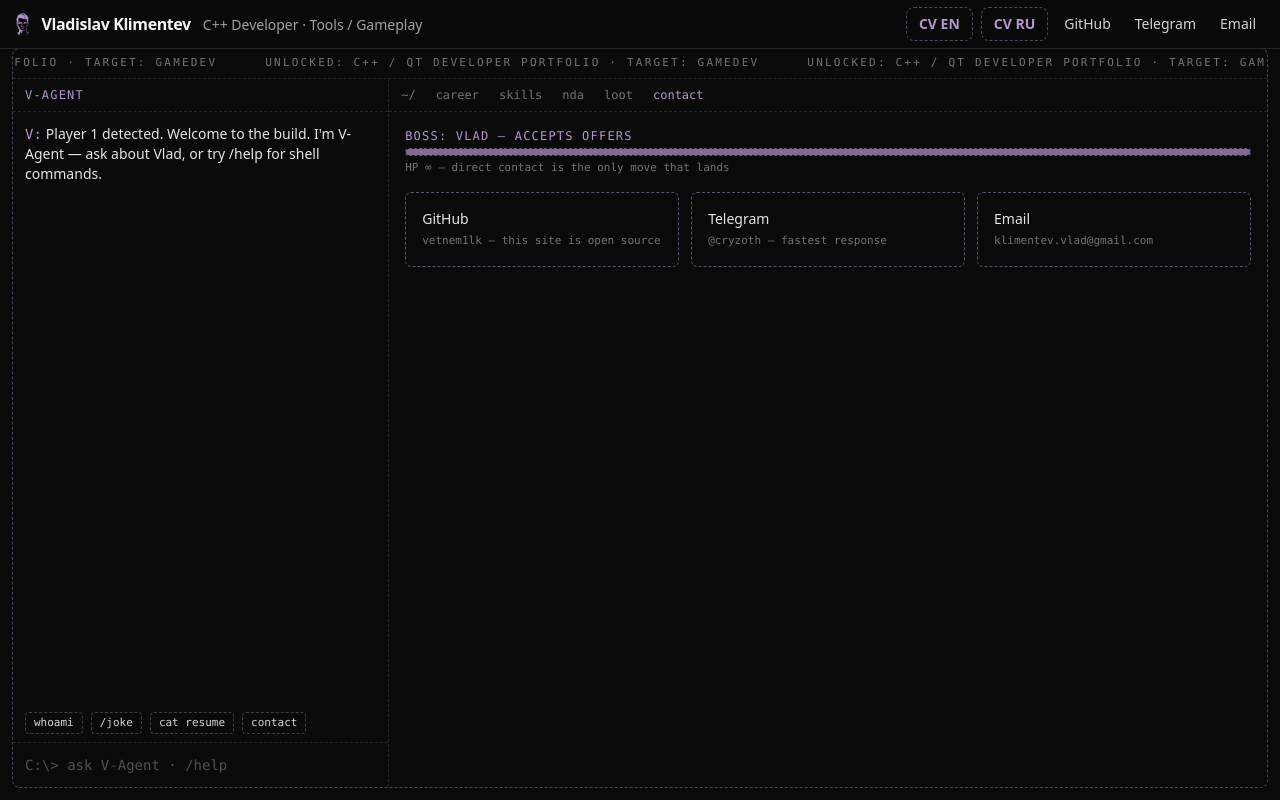
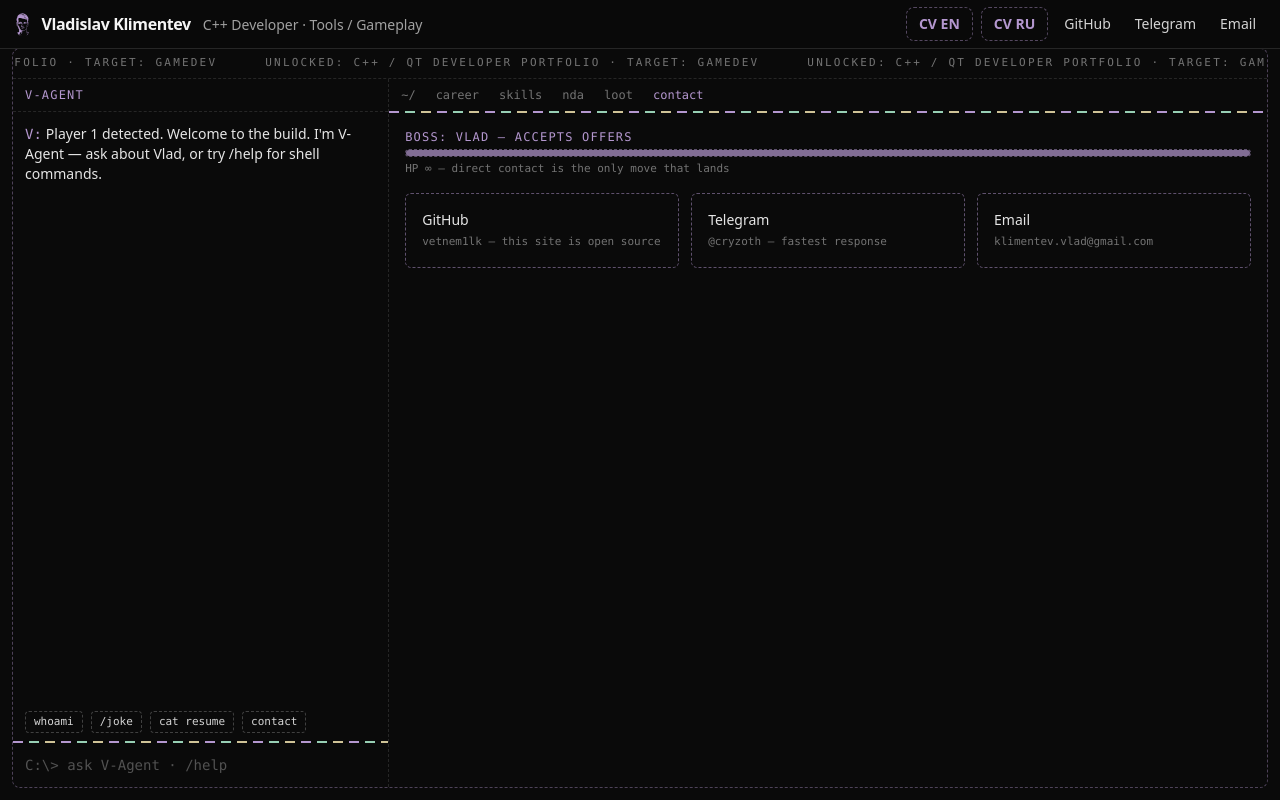
Before and after one commit to vetnem1lk/me.cryzothic.tech, a React (Vite) app: page /contact in a window 1280 px wide. Built offline with nearby package versions, Linux system fonts and the light colour scheme.

Commit message:
feat: thin standard scrollbars and tri-color dashed separators

```diff
--- a/src/components/board/Board.tsx
+++ b/src/components/board/Board.tsx
@@ -39,6 +39,7 @@ export default function Board() {
         <Marquee />
         <div className="min-h-0 flex-1 md:grid md:grid-cols-[minmax(320px,30%)_minmax(0,1fr)] md:grid-rows-[minmax(0,1fr)]">
           <VaiShell mobileOpen={sheetOpen} onMobileClose={() => setSheetOpen(false)} />
+          <div aria-hidden className="sep-tri md:hidden" />
           <Stage />
         </div>
       </div>
--- a/src/components/board/Stage.tsx
+++ b/src/components/board/Stage.tsx
@@ -35,7 +35,7 @@ export default function Stage() {
       data-dock
       className="flex min-h-0 flex-col border-b border-dashed border-neutral-800 md:border-b-0"
     >
-      <nav className="flex flex-wrap gap-3 border-b border-dashed border-neutral-800 p-2 font-mono text-xs">
+      <nav className="flex flex-wrap gap-3 p-2 font-mono text-xs">
         <Link href="/" className={navClass}>
           ~/
         </Link>
@@ -45,7 +45,8 @@ export default function Stage() {
           </Link>
         ))}
       </nav>
-      <div ref={viewRef} className="min-h-0 flex-1 md:overflow-y-auto">
+      <div aria-hidden className="sep-tri" />
+      <div ref={viewRef} className="scroll-thin min-h-0 flex-1 md:overflow-y-auto">
         <Switch>
           <Route path="/career">
             <Placeholder title="Career Progression" />
--- a/src/components/board/VaiShell.tsx
+++ b/src/components/board/VaiShell.tsx
@@ -56,7 +56,7 @@ export default function VaiShell({
   return (
     <aside
       data-dock
-      className={`flex min-h-0 flex-col border-b border-dashed border-neutral-800 md:border-r md:border-b-0 ${
+      className={`flex min-h-0 flex-col md:border-r md:border-dashed md:border-neutral-800 ${
         mobileOpen
           ? 'max-md:fixed max-md:inset-x-2 max-md:bottom-2 max-md:z-50 max-md:max-h-[70dvh] max-md:rounded-lg max-md:border max-md:border-accent/50 max-md:bg-neutral-950/95 max-md:backdrop-blur'
           : ''
@@ -78,7 +78,7 @@ export default function VaiShell({
         ref={logRef}
         role="log"
         aria-live="polite"
-        className="min-h-0 flex-1 space-y-2 overflow-y-auto p-3 text-sm max-md:max-h-56"
+        className="scroll-thin min-h-0 flex-1 space-y-2 overflow-y-auto p-3 text-sm max-md:max-h-56"
       >
         {messages.map((m, i) => (
           <p
@@ -106,8 +106,9 @@ export default function VaiShell({
           </button>
         ))}
       </div>
+      <div aria-hidden className="sep-tri" />
       <form
-        className="border-t border-dashed border-neutral-800 p-2"
+        className="p-2"
         onSubmit={(e) => {
           e.preventDefault();
           const v = inputRef.current?.value ?? '';
--- a/src/components/board/views/Contact.tsx
+++ b/src/components/board/views/Contact.tsx
@@ -21,6 +21,8 @@ export default function Contact() {
           <a
             key={c.href}
             href={c.href}
+            target={c.href.startsWith('http') ? '_blank' : undefined}
+            rel={c.href.startsWith('http') ? 'noreferrer' : undefined}
             className="cursor-target rounded-md border border-dashed border-accent/50 p-4 hover:border-accent"
           >
             <span className="block text-sm text-neutral-200">{c.label}</span>
--- a/src/index.css
+++ b/src/index.css
@@ -4,6 +4,8 @@
 
 @theme {
   --color-accent: #b497cf;
+  --color-sep-mint: #97cfb4;
+  --color-sep-sand: #cfc397;
   --font-sans: 'Manrope Variable', ui-sans-serif, system-ui, sans-serif;
   --font-mono: 'JetBrains Mono Variable', ui-monospace, Consolas, monospace;
 }
@@ -31,3 +33,34 @@ body.custom-cursor * {
     animation: none;
   }
 }
+
+/* Custom scrollbars — standard properties ONLY. Baseline everywhere we care
+   about; in Chromium their presence disables ::-webkit-scrollbar styling, so
+   webkit pseudos are deliberately absent (doc-verified 2026-08-06). */
+html {
+  scrollbar-width: thin;
+  scrollbar-color: color-mix(in srgb, var(--color-accent) 35%, transparent) transparent;
+}
+.scroll-thin {
+  scrollbar-width: thin;
+  scrollbar-color: color-mix(in srgb, var(--color-accent) 35%, transparent) transparent;
+}
+.scroll-thin:hover,
+.scroll-thin:focus-within {
+  scrollbar-color: color-mix(in srgb, var(--color-accent) 65%, transparent) transparent;
+}
+
+/* Tri-color dashed separator — lilac/mint/sand (spec §T3c.8, palette B). */
+.sep-tri {
+  height: 2px;
+  flex: none;
+  background: repeating-linear-gradient(
+    90deg,
+    var(--color-accent) 0 10px,
+    transparent 10px 16px,
+    var(--color-sep-mint) 16px 26px,
+    transparent 26px 32px,
+    var(--color-sep-sand) 32px 42px,
+    transparent 42px 48px
+  );
+}
```
